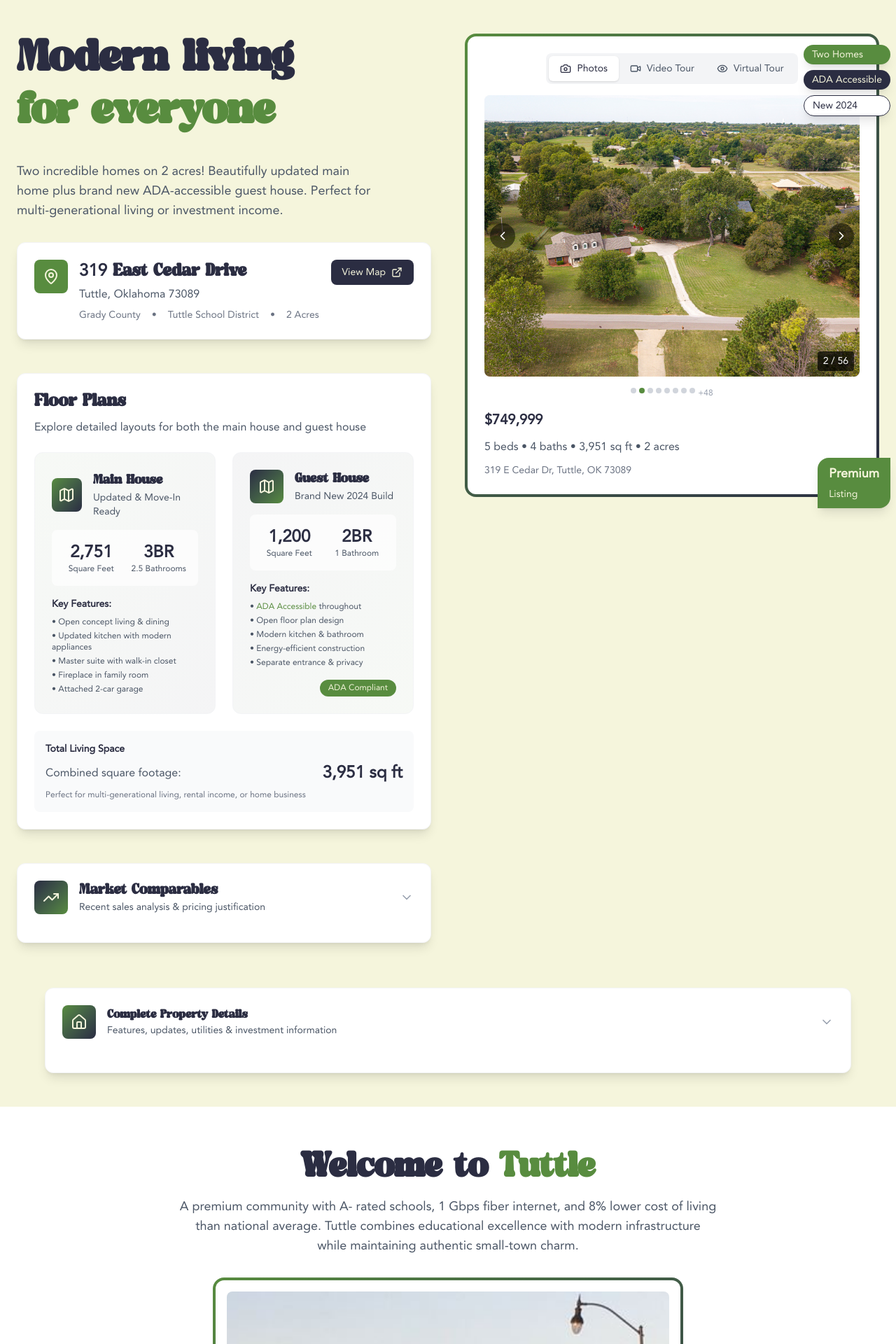
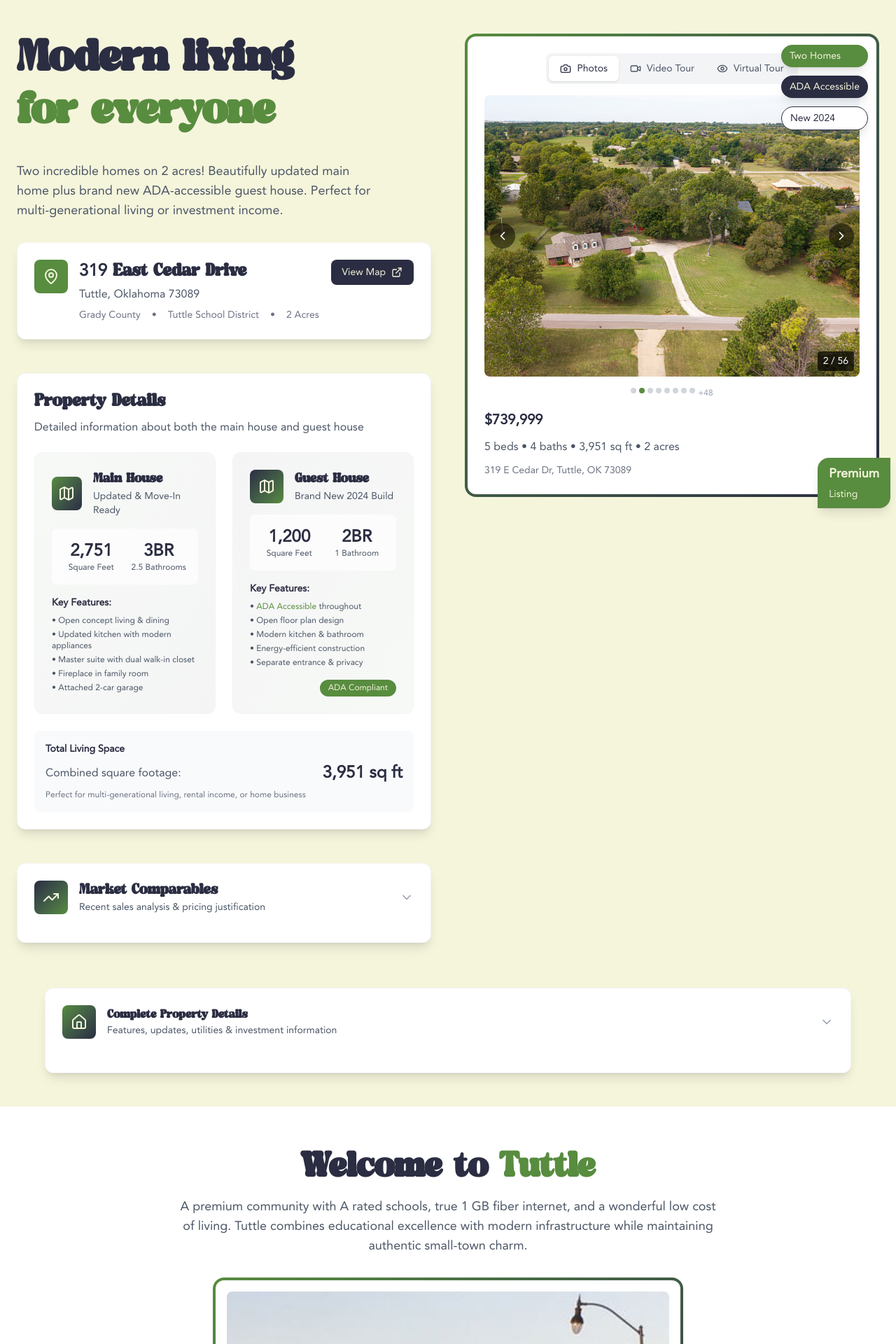
Before and after one commit to brennanhunter/319-east-cedar, a Next.js app: page / in a window 1280 px wide. Shown: the top 1920 px of the page at 70% size. Built offline with nearby package versions, Linux system fonts and the light colour scheme.

Commit message:
Added client changes.

```diff
--- a/src/app/layout.tsx
+++ b/src/app/layout.tsx
@@ -2,7 +2,7 @@ import type { Metadata } from "next";
 import "./globals.css";
 
 export const metadata: Metadata = {
-  title: "319 E Cedar Drive, Tuttle OK - Two Homes on 2 Acres | $749,999",
+  title: "319 E Cedar Drive, Tuttle OK - Two Homes on 2 Acres | $739,999",
   description: "Stunning property featuring two complete homes on 2 wooded acres in Tuttle, OK. Main house (2,751 sq ft) + brand new ADA-accessible guest house (1,200 sq ft). A-rated schools, modern amenities, perfect for multi-generational living.",
   keywords: [
     "319 E Cedar Drive Tuttle",
--- a/src/app/page.tsx
+++ b/src/app/page.tsx
@@ -52,9 +52,9 @@ export default function Home() {
               <Carousel />
             </div>
 
-            {/* Floor Plans - Third on mobile, back to left column on desktop */}
+            {/* Property Details - Third on mobile, back to left column on desktop */}
             <div className="lg:order-3">
-              <FloorPlans onOpenFloorPlan={openFloorPlan} />
+              <FloorPlans />
             </div>
 
             {/* Market Comparables - Fourth on mobile, stays in left column on desktop */}
--- a/src/components/FloorPlans.tsx
+++ b/src/components/FloorPlans.tsx
@@ -3,28 +3,25 @@ import { Map } from 'lucide-react';
 
 interface FloorPlansProps {
   className?: string;
-  onOpenFloorPlan: (house: string) => void;
 }
 
-export default function FloorPlans({ className = "", onOpenFloorPlan }: FloorPlansProps) {
+export default function FloorPlans({ className = "" }: FloorPlansProps) {
   return (
     <div className={`bg-white rounded-xl p-6 shadow-lg border border-gray-100 ${className}`}>
       {/* Section Header */}
       <div className="mb-6">
         <h2 className="text-2xl font-bold text-space-cadet mb-2" style={{ fontFamily: 'Midnight Gelactic, Avenir, Avenir Next, sans-serif' }}>
-          Floor Plans
+          Property Details
         </h2>
         <p className="text-gray-600">
-          Explore detailed layouts for both the main house and guest house
+          Detailed information about both the main house and guest house
         </p>
       </div>
 
       {/* Floor Plan Cards */}
       <div className="grid grid-cols-1 lg:grid-cols-2 gap-6">
-        {/* Main House Floor Plan */}
-        <button
-          onClick={() => onOpenFloorPlan('Main House')}
-          className="group bg-gradient-to-br from-money-green/5 to-space-cadet/5 rounded-xl p-6 border border-gray-100 hover:shadow-xl transition-all duration-200 hover:border-money-green text-left"
+        {/* Main House Details */}
+        <div className="bg-gradient-to-br from-money-green/5 to-space-cadet/5 rounded-xl p-6 border border-gray-100 text-left"
         >
           <div className="space-y-4">
             {/* Header */}
@@ -58,18 +55,16 @@ export default function FloorPlans({ className = "", onOpenFloorPlan }: FloorPla
               <ul className="text-xs text-gray-600 space-y-1">
                 <li>• Open concept living & dining</li>
                 <li>• Updated kitchen with modern appliances</li>
-                <li>• Master suite with walk-in closet</li>
+                <li>• Master suite with dual walk-in closet</li>
                 <li>• Fireplace in family room</li>
                 <li>• Attached 2-car garage</li>
               </ul>
             </div>
           </div>
-        </button>
+        </div>
 
-        {/* Guest House Floor Plan */}
-        <button
-          onClick={() => onOpenFloorPlan('Guest House')}
-          className="group bg-gradient-to-br from-space-cadet/5 to-money-green/5 rounded-xl p-6 border border-gray-100 hover:shadow-xl transition-all duration-200 hover:border-money-green text-left"
+        {/* Guest House Details */}
+        <div className="bg-gradient-to-br from-space-cadet/5 to-money-green/5 rounded-xl p-6 border border-gray-100 text-left"
         >
           <div className="space-y-4">
             {/* Header */}
@@ -116,7 +111,7 @@ export default function FloorPlans({ className = "", onOpenFloorPlan }: FloorPla
               </div>
             </div>
           </div>
-        </button>
+        </div>
       </div>
 
       {/* Additional Info */}
--- a/src/components/MediaContainer.tsx
+++ b/src/components/MediaContainer.tsx
@@ -77,7 +77,7 @@ export default function MediaContainer({
           {/* Property Details */}
           <div className="space-y-3 mt-4">
             <h3 className="text-xl font-bold text-space-cadet">
-              <span style={{ fontFamily: 'Avenir, Avenir Next, sans-serif' }}>$749,999</span>
+              <span style={{ fontFamily: 'Avenir, Avenir Next, sans-serif' }}>$739,999</span>
             </h3>
             <p className="text-gray-600">5 beds • 4 baths • 3,951 sq ft • 2 acres</p>
             <p className="text-sm text-gray-500">319 E Cedar Dr, Tuttle, OK 73089</p>
@@ -86,14 +86,14 @@ export default function MediaContainer({
       </div>
 
       {/* Floating Feature Tags */}
-      <div className="absolute -right-4 top-4 space-y-2">
-        <div className="bg-money-green text-cream-white px-3 py-1 rounded-full text-sm font-medium shadow-lg">
+      <div className="absolute -top-3 left-1/2 transform -translate-x-1/2 md:top-4 md:right-4 md:left-auto md:transform-none md:translate-x-0 flex flex-nowrap gap-1 justify-center md:flex-col md:space-y-2 md:justify-start">
+        <div className="bg-money-green text-cream-white px-3 py-1.5 rounded-full text-sm font-medium shadow-lg whitespace-nowrap">
           Two Homes
         </div>
-        <div className="bg-space-cadet text-cream-white px-3 py-1 rounded-full text-sm font-medium shadow-lg">
+        <div className="bg-space-cadet text-cream-white px-3 py-1.5 rounded-full text-sm font-medium shadow-lg whitespace-nowrap">
           ADA Accessible
         </div>
-        <div className="bg-white text-space-cadet px-3 py-1 rounded-full text-sm font-medium shadow-lg border">
+        <div className="bg-white text-space-cadet px-3 py-1.5 rounded-full text-sm font-medium shadow-lg border whitespace-nowrap">
           New 2024
         </div>
       </div>
--- a/src/components/PropertyDetails.tsx
+++ b/src/components/PropertyDetails.tsx
@@ -196,7 +196,7 @@ export default function PropertyDetails() {
                     <ul className="space-y-1 text-gray-600">
                       <li>• EV charging station</li>
                       <li>• RV hookup</li>
-                      <li>• Garage & Carport</li>
+                      <li>• Attached Garage</li>
                       <li>• Security system ready</li>
                       <li>• High-speed internet ready</li>
                     </ul>
--- a/src/components/Tuttle.tsx
+++ b/src/components/Tuttle.tsx
@@ -17,7 +17,7 @@ export default function Tuttle({ className = "" }: TuttleProps) {
             Welcome to <span className="text-money-green">Tuttle</span>
           </h2>
           <p className="text-lg text-gray-600 max-w-3xl mx-auto mb-8">
-            A premium community with A- rated schools, 1 Gbps fiber internet, and 8% lower cost of living than national average.
+            A premium community with A rated schools, true 1 GB fiber internet, and a wonderful low cost of living.
             Tuttle combines educational excellence with modern infrastructure while maintaining authentic small-town charm.
           </p>
 
@@ -50,7 +50,7 @@ export default function Tuttle({ className = "" }: TuttleProps) {
             <div className="text-sm text-gray-600">Population (2024)</div>
           </div>
           <div className="text-center p-6 bg-gray-50 rounded-xl">
-            <div className="text-3xl font-bold text-money-green mb-2">A-</div>
+            <div className="text-3xl font-bold text-money-green mb-2">A</div>
             <div className="text-sm text-gray-600">School District Rating</div>
           </div>
           <div className="text-center p-6 bg-gray-50 rounded-xl">
@@ -77,7 +77,7 @@ export default function Tuttle({ className = "" }: TuttleProps) {
                     <School className="w-5 h-5 text-cream-white" />
                   </div>
                   <div>
-                    <h4 className="font-semibold text-space-cadet mb-1">A- Rated Schools</h4>
+                    <h4 className="font-semibold text-space-cadet mb-1">A Rated Schools</h4>
                     <p className="text-sm text-gray-600">95% graduation rate, 16:1 student-teacher ratio. Ranked #19 out of 328 OK districts for graduation success.</p>
                   </div>
                 </div>
@@ -88,7 +88,7 @@ export default function Tuttle({ className = "" }: TuttleProps) {
                   </div>
                   <div>
                     <h4 className="font-semibold text-space-cadet mb-1">Safe Community</h4>
-                    <p className="text-sm text-gray-600">19.3 officers per 10,000 residents (top 45% nationally). 80% of residents report feeling &ldquo;pretty safe&rdquo;.</p>
+                    <p className="text-sm text-gray-600">19.3 officers per 10,000 residents (top 45% nationally). More than 80% of residents report feeling &ldquo;pretty safe&rdquo;.</p>
                   </div>
                 </div>
 
@@ -107,8 +107,8 @@ export default function Tuttle({ className = "" }: TuttleProps) {
                     <TrendingUp className="w-5 h-5 text-cream-white" />
                   </div>
                   <div>
-                    <h4 className="font-semibold text-space-cadet mb-1">Premium Market</h4>
-                    <p className="text-sm text-gray-600">Homes sell in 32 days (vs. 67 days in 2024). Strong demand from finance & high-tech professionals.</p>
+                    <h4 className="font-semibold text-space-cadet mb-1">Community Stability</h4>
+                    <p className="text-sm text-gray-600">High civic engagement with festivals and Chamber events. Active community involvement protects long-term property values.</p>
                   </div>
                 </div>
               </div>
@@ -127,8 +127,8 @@ export default function Tuttle({ className = "" }: TuttleProps) {
                     <ShoppingBag className="w-5 h-5 text-cream-white" />
                   </div>
                   <div>
-                    <h4 className="font-semibold text-space-cadet mb-1">1 Gbps Fiber Internet</h4>
-                    <p className="text-sm text-gray-600">OEC Fiber covers 51.8% with gigabit speeds. Perfect for remote work and modern connectivity needs.</p>
+                    <h4 className="font-semibold text-space-cadet mb-1">True 1 Gbps Fiber Internet</h4>
+                    <p className="text-sm text-gray-600">Tuttle Fiber provides one of the only true 1 gigabyte fiber networks in Oklahoma. Perfect for remote work and modern connectivity needs.</p>
                   </div>
                 </div>
 
@@ -138,7 +138,7 @@ export default function Tuttle({ className = "" }: TuttleProps) {
                   </div>
                   <div>
                     <h4 className="font-semibold text-space-cadet mb-1">Community Events</h4>
-                    <p className="text-sm text-gray-600">20+ year Tuttle Ice Cream Festival, Coal Creek Balloon Fest, and active Chamber of Commerce.</p>
+                    <p className="text-sm text-gray-600">20+ year Tuttle Ice Cream Festival, Annual Easter Egg hunt, and an active homecoming with a parade.</p>
                   </div>
                 </div>
 
@@ -173,7 +173,7 @@ export default function Tuttle({ className = "" }: TuttleProps) {
               A Day in <span className="text-money-green">Tuttle</span>
             </h3>
             <p className="text-gray-600 max-w-2xl mx-auto">
-              Imagine waking up in a community where quality of life isn&apos;t just a promise—it&apos;s your daily reality.
+              Imagine waking up in a community where quality of life isn&apos;t just a promise—it&apos;s your daily&nbsp;reality.
             </p>
           </div>
 
@@ -188,7 +188,7 @@ export default function Tuttle({ className = "" }: TuttleProps) {
                   <h4 className="text-xl font-bold text-space-cadet">Morning</h4>
                 </div>
                 <p className="text-gray-700 text-sm leading-relaxed">
-                  <strong>7:00 AM:</strong> Start your day on your private 2-acre wooded retreat. Coffee on the porch overlooking mature trees while your kids get ready for Tuttle&apos;s A-rated schools.
+                  <strong>7:00 AM:</strong> Start your day on your private 2-acre wooded retreat. Coffee on the porch overlooking mature trees while your kids get ready for Tuttle&apos;s A rated schools.
                 </p>
                 <p className="text-gray-700 text-sm leading-relaxed">
                   <strong>8:15 AM:</strong> Drop the kids at school with confidence—95% graduation rate and 16:1 student-teacher ratios mean they&apos;re in excellent hands. Wave to neighbors you actually know.
@@ -207,10 +207,10 @@ export default function Tuttle({ className = "" }: TuttleProps) {
                   <h4 className="text-xl font-bold text-space-cadet">Afternoon</h4>
                 </div>
                 <p className="text-gray-700 text-sm leading-relaxed">
-                  <strong>12:30 PM:</strong> Lunch break at Pizza 360&apos;s famous $5 all-you-can-eat buffet, or grab fresh produce at the seasonal Farmers Market. Small-town dining with big-hearted service.
+                  <strong>12:30 PM:</strong> Lunch break at Jaime Joe&apos;s with great half price burgers on Mondays. Small-town dining with big-hearted service.
                 </p>
                 <p className="text-gray-700 text-sm leading-relaxed">
-                  <strong>3:30 PM:</strong> Kids walk home safely—Tuttle&apos;s 19.3 officers per 10,000 residents (top 45% nationally) means peace of mind is built into your daily routine.
+                  <strong>3:30 PM:</strong> Kids dismissed from school—Tuttle&apos;s 19.3 officers per 10,000 residents (top 45% nationally) means peace of mind is built into your daily routine.
                 </p>
                 <p className="text-gray-700 text-sm leading-relaxed">
                   <strong>4:00 PM:</strong> Family time in your spacious main house or let grandparents enjoy independence in the brand-new ADA-accessible guest house.
@@ -226,13 +226,13 @@ export default function Tuttle({ className = "" }: TuttleProps) {
                   <h4 className="text-xl font-bold text-space-cadet">Evening</h4>
                 </div>
                 <p className="text-gray-700 text-sm leading-relaxed">
-                  <strong>6:00 PM:</strong> Dinner at Lupita&apos;s Restaurant for authentic Mexican cuisine, then browse Main Street&apos;s unique shops like Lit&apos;r Knot Plantation Antiques.
+                  <strong>6:00 PM:</strong> Dinner at Lupita&apos;s Restaurant for authentic Mexican cuisine, then browse Main Street&apos;s unique shops.
                 </p>
                 <p className="text-gray-700 text-sm leading-relaxed">
                   <strong>7:30 PM:</strong> Attend a Tuttle Tigers game—ranked #15 of 398 Oklahoma schools for athletics—where the whole community comes together.
                 </p>
                 <p className="text-gray-700 text-sm leading-relaxed">
-                  <strong>9:00 PM:</strong> Relax by your fire pit under the stars, knowing tomorrow&apos;s commute to Norman (37 minutes) or OKC gives you access to big-city careers while living the good life.
+                  <strong>9:00 PM:</strong> Relax by your fire pit under the stars, knowing tomorrow&apos;s commute to Norman or OKC gives you access to big-city careers while living the good life.
                 </p>
               </div>
             </div>
@@ -242,7 +242,7 @@ export default function Tuttle({ className = "" }: TuttleProps) {
               <p className="text-gray-600 italic">
                 &ldquo;This isn&apos;t just where we live—it&apos;s where we thrive. Tuttle gives our family everything:
                 top schools, real community, modern amenities, and the space to breathe.
-                We&apos;re not just residents, we&apos;re <strong>Turtles</strong>—and proud of it.&rdquo;
+                We&apos;re not just residents, we&apos;re <strong>Tuttle</strong> residents—and proud of it.&rdquo;
               </p>
               <p className="text-sm text-gray-500 mt-2">— A Tuttle Family</p>
             </div>
```
Also changed, not shown: src/components/MarketComps.tsx (+4 -4 lines), 1 other file (tests, documents, lock files or other folders).
